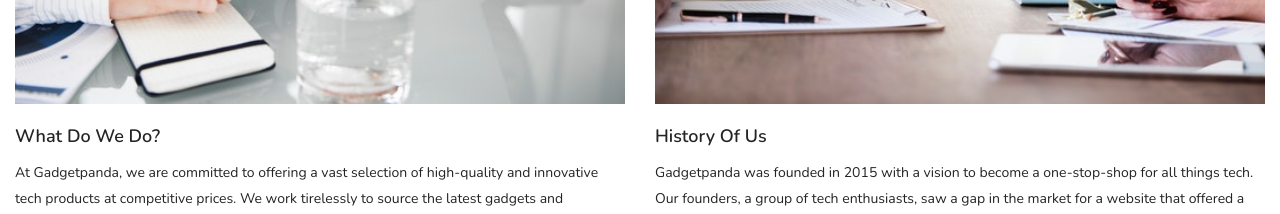
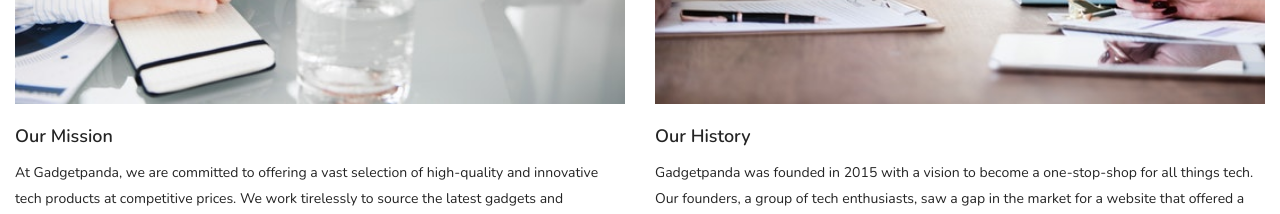
Before and after one commit to Codingpanda252/Gadgetpanda, a plain HTML site: page about.html in a window 1280 px wide. Shown: the part 1580-1794 px from the top of the page. Drawn offline with nearby package versions, Linux system fonts and the light colour scheme; files whose address does not match are found by name.

Commit message:
Update about.html

```diff
--- a/about.html
+++ b/about.html
@@ -374,7 +374,7 @@
                                 <img src="assets/img/about/about2.jpg" alt="">
                             </div>
                             <figcaption class="about_gallery_content">
-                               <h3>What do we do?</h3>
+                               <h3>Our Mission</h3>
                                 <p>At Gadgetpanda, we are committed to offering a vast selection of high-quality and innovative tech products at competitive prices. We work tirelessly to source the latest gadgets and accessories from around the world, ensuring that our customers have access to the most cutting-edge technology available. Our website is designed to be user-friendly and easy to navigate, making it simple for our customers to find what they need and make purchases with confidence. We also prioritize customer service, offering fast and reliable shipping, hassle-free returns, and expert support from our knowledgeable team. At Gadgetpanda, we are passionate about technology and dedicated to providing our customers with the best possible shopping experience.</p>
                             </figcaption>
                         </figure>
@@ -387,7 +387,7 @@
                                 <img src="assets/img/about/about3.jpg" alt="">
                             </div>
                             <figcaption class="about_gallery_content">
-                               <h3>History Of Us</h3>
+                               <h3>Our History</h3>
                                 <p>Gadgetpanda was founded in 2015 with a vision to become a one-stop-shop for all things tech. Our founders, a group of tech enthusiasts, saw a gap in the market for a website that offered a wide range of cutting-edge gadgets and accessories at affordable prices. Over the years, we have grown from a small startup to a thriving ecommerce website, expanding our product offerings and refining our customer service to meet the needs of our loyal customers. Today, Gadgetpanda is recognized as a leader in the tech ecommerce space, and we continue to work tirelessly to source the latest and greatest products and provide the best possible shopping experience for our customers.</p>
                             </figcaption>
                         </figure>
```
